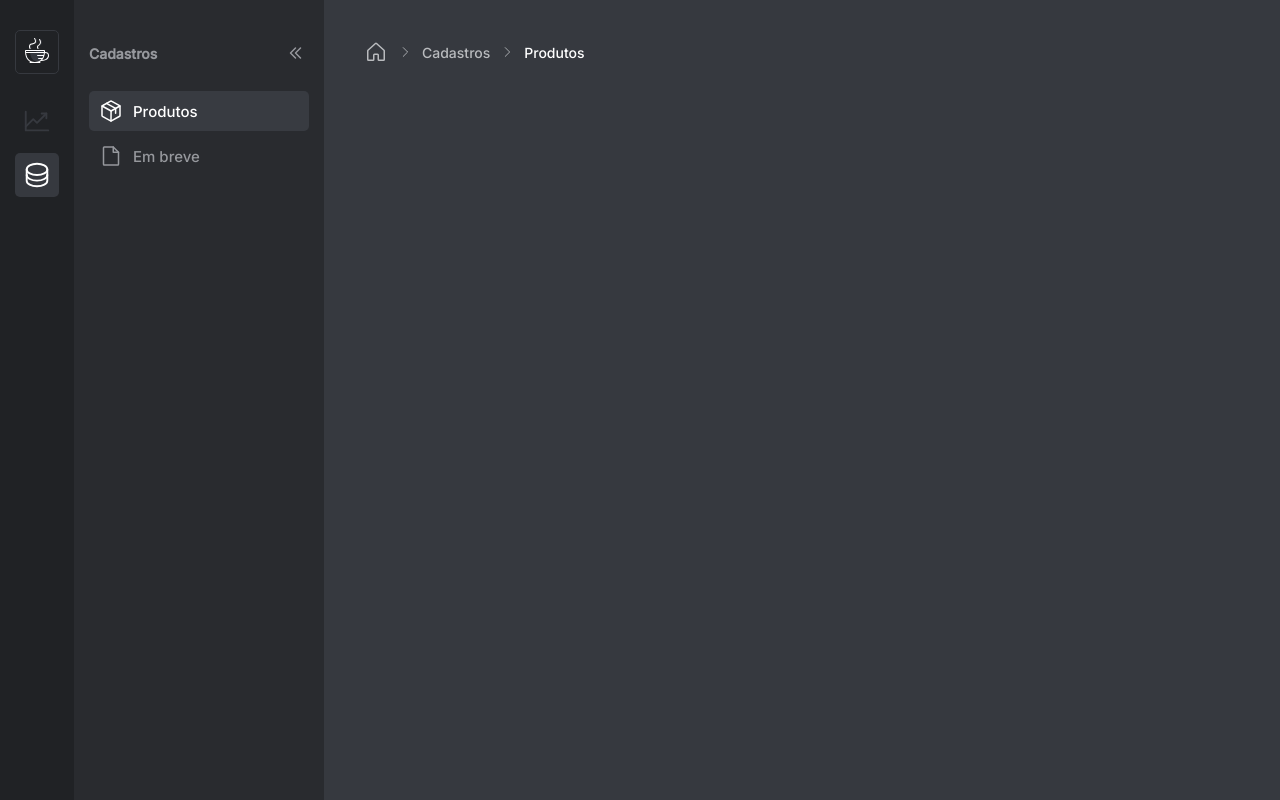
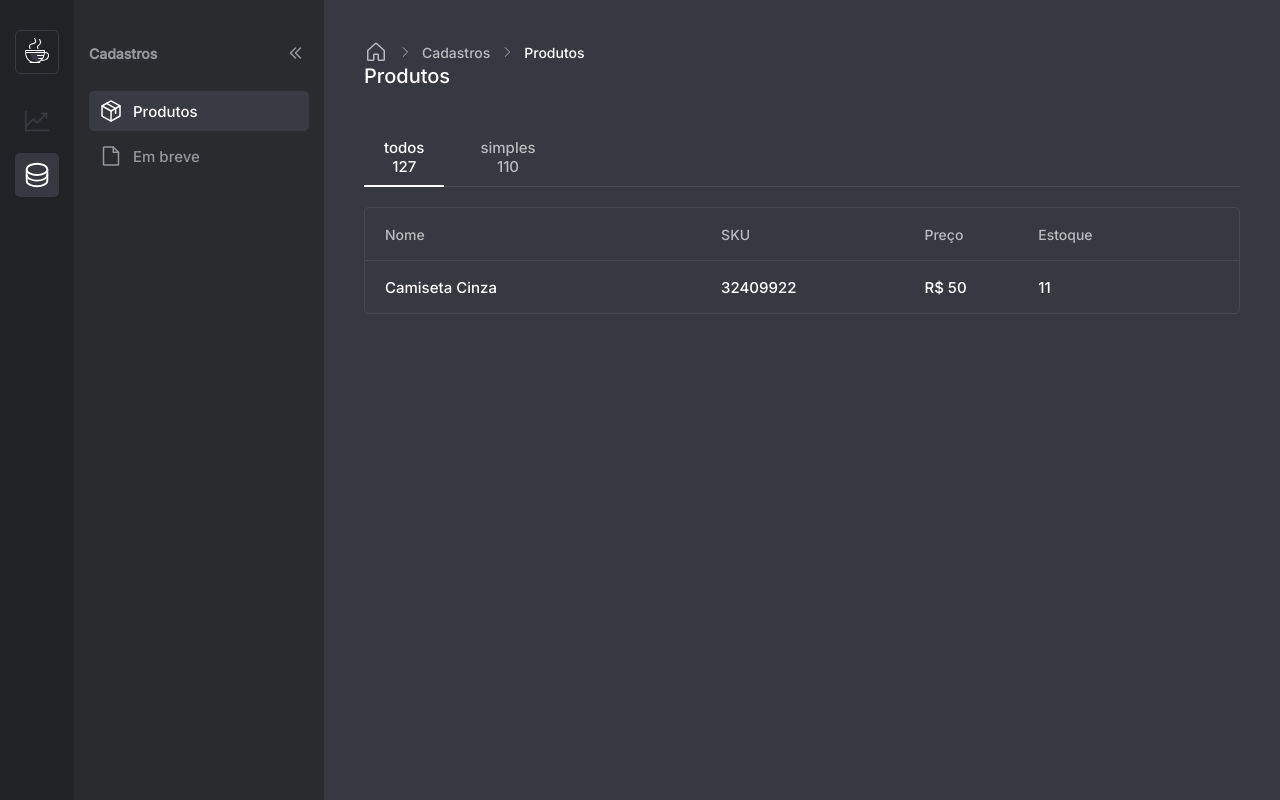
Before and after one commit to lucaslousada/sellez, a React (Vite) app: page /produtos in a window 1280 px wide. Built offline with nearby package versions, Linux system fonts and the light colour scheme.

Commit message:
finalize part of the structure and style of the products page
product type guides and table began to be developed

```diff
--- a/src/pages/Products/index.tsx
+++ b/src/pages/Products/index.tsx
@@ -1,11 +1,18 @@
+import { useState } from 'react';
+import { Root as TabsRoot, Content as TabsContent } from '@radix-ui/react-tabs';
 import { Menu } from '../../components/Menu';
 import { Breadcrumbs } from '../../components/Breadcrumbs';
 
 import { CaretRight } from 'phosphor-react';
 
-import { Container, Main } from './styles';
+import { Container, Main, Table, TabsList, TabsTrigger } from './styles';
+
+type TypesOfProducts = 'all' | 'simple';
 
 export function Products() {
+  const [displayedProductTypeTab, setDisplayedProductTypeTab] =
+    useState<TypesOfProducts>('all');
+
   return (
     <Container>
       <Menu />
@@ -17,6 +24,40 @@ export function Products() {
           </li>
           <li>Produtos</li>
         </Breadcrumbs>
+        <h1>Produtos</h1>
+        <TabsRoot
+          value={displayedProductTypeTab}
+          onValueChange={setDisplayedProductTypeTab as (value: string) => void}
+        >
+          <TabsList>
+            <TabsTrigger value="all">
+              todos <p>127</p>
+            </TabsTrigger>
+            <TabsTrigger value="simple">
+              simples <p>110</p>
+            </TabsTrigger>
+          </TabsList>
+          <TabsContent value={displayedProductTypeTab}>
+            <Table>
+              <thead>
+                <tr>
+                  <th>Nome</th>
+                  <th>SKU</th>
+                  <th>Preço</th>
+                  <th>Estoque</th>
+                </tr>
+              </thead>
+              <tbody>
+                <tr>
+                  <td>Camiseta Cinza</td>
+                  <td>32409922</td>
+                  <td>R$ 50</td>
+                  <td>11</td>
+                </tr>
+              </tbody>
+            </Table>
+          </TabsContent>
+        </TabsRoot>
       </Main>
     </Container>
   );
--- a/src/pages/Products/styles.ts
+++ b/src/pages/Products/styles.ts
@@ -1,4 +1,5 @@
 import styled from 'styled-components';
+import { List, Trigger } from '@radix-ui/react-tabs';
 
 export const Container = styled.div`
   display: flex;
@@ -7,4 +8,81 @@ export const Container = styled.div`
 export const Main = styled.main`
   width: 100%;
   padding: 40px;
+
+  h1 {
+    font-size: 20px;
+    font-weight: 500;
+    color: ${({ theme }) => theme.colors.color_900};
+  }
 `;
+
+export const TabsList = styled(List)`
+  display: flex;
+  gap: 0 16px;
+  margin-top: 40px;
+  border-bottom: 1px solid ${({ theme }) => theme.colors.transparent_color_100};
+`;
+
+export const TabsTrigger = styled(Trigger)`
+  position: relative;
+  padding: 10px 20px;
+  background-color: transparent;
+  text-align: center;
+  font-size: 15px;
+  color: ${({ theme }) => theme.colors.color_800};
+  border: none;
+
+  &[data-state='active'] {
+    color: ${({ theme }) => theme.colors.color_900};
+
+    &::after {
+      content: '';
+      position: absolute;
+      bottom: -1px;
+      right: 0;
+      left: 0;
+      height: 2px;
+      background-color: ${({ theme }) => theme.colors.color_900};
+    }
+  }
+`;
+
+export const Table = styled.table`
+  width: 100%;
+  margin-top: 20px;
+  border-spacing: 0;
+  border-radius: 5px;
+  border: 1px solid ${({ theme }) => theme.colors.transparent_color_100};
+  text-align: left;
+
+  th {
+    padding: 17.5px 0;
+    font-size: 14px;
+    font-weight: 500;
+    color: ${({ theme }) => theme.colors.color_800};
+    border-bottom: 1px solid
+      ${({ theme }) => theme.colors.transparent_color_100};
+  }
+
+  td {
+    padding: 16.5px 0;
+    font-size: 15px;
+    color: ${({ theme }) => theme.colors.color_900};
+    border-bottom: 1px solid
+      ${({ theme }) => theme.colors.transparent_color_100};
+  }
+
+  tr td:first-of-type,
+  tr th:first-of-type {
+    padding-left: 20px;
+  }
+
+  tr td:last-of-type,
+  tr th:last-of-type {
+    padding-right: 20px;
+  }
+
+  tr:last-of-type td {
+    border: none;
+  }
+`;
```
